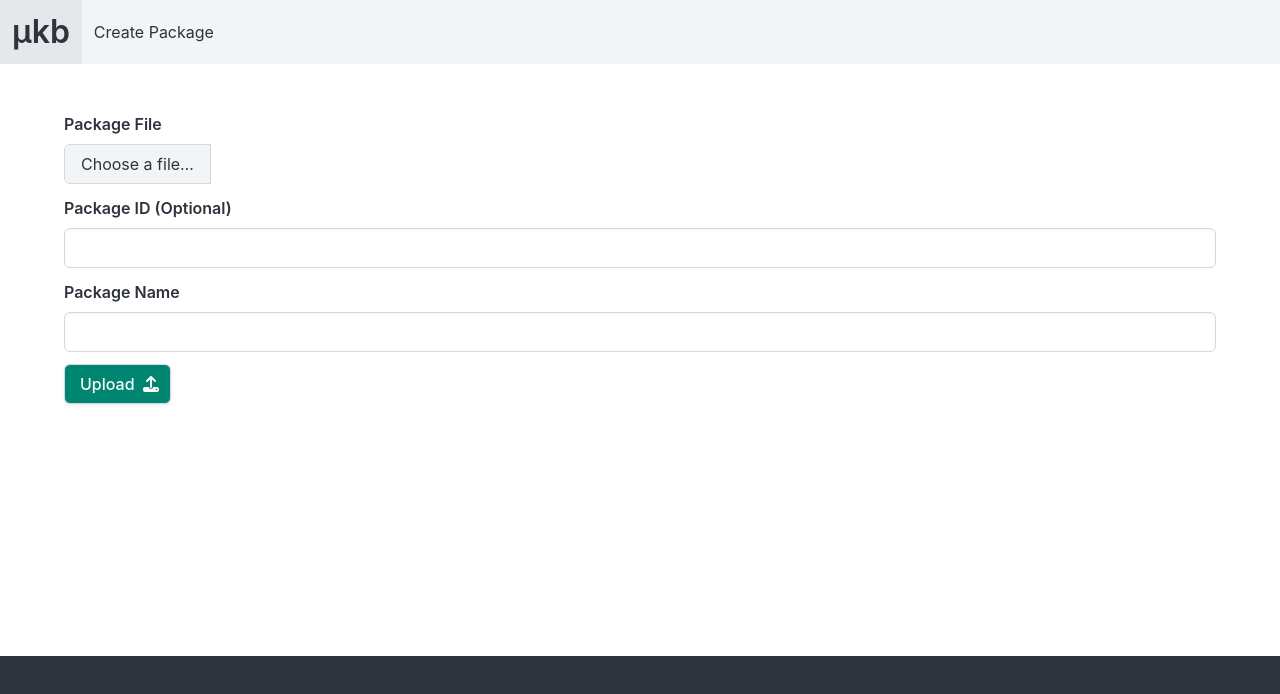
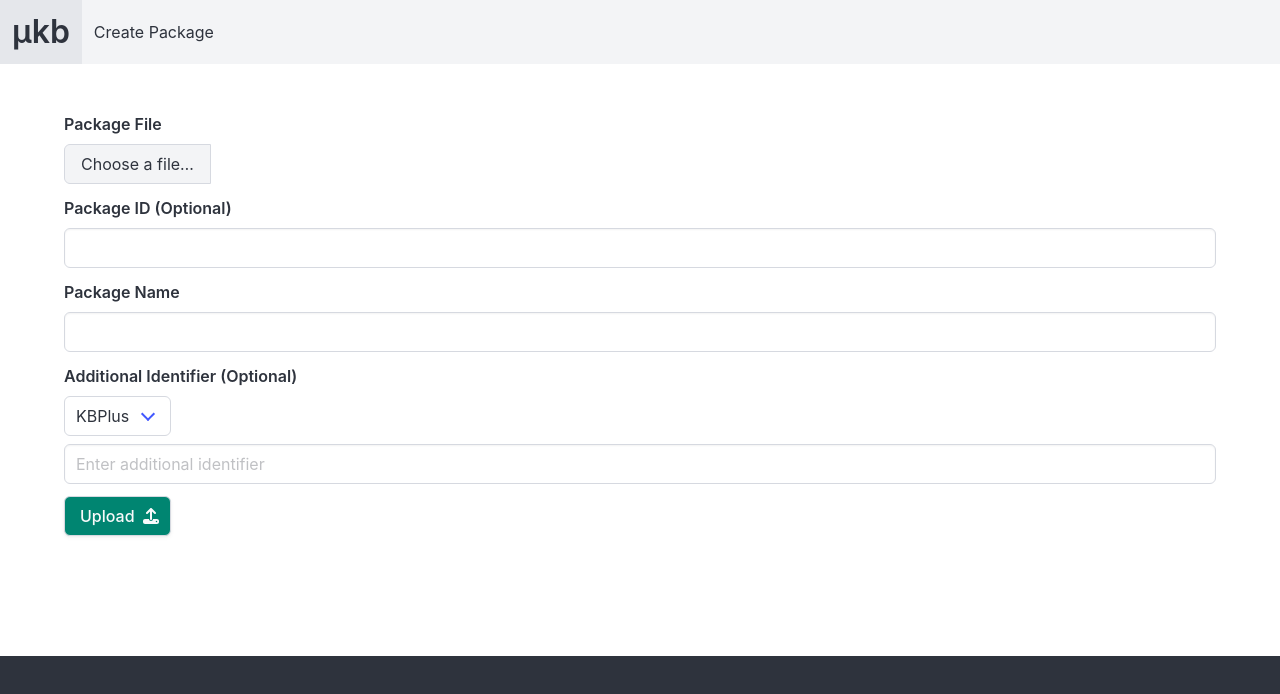
Before and after one commit to andiempettJISC/microkb-ui, a React (Create React App) app: page /create in a window 1280 px wide. Shown: the top 694 px of the page. Built offline with nearby package versions, Linux system fonts and the light colour scheme.

Commit message:
add additional identifiers

```diff
--- a/src/PackageDetails.js
+++ b/src/PackageDetails.js
@@ -24,7 +24,7 @@ const PackageDetails = () => {
 
     try {
       setLoading(true);
-      const response = await fetch(`/package/${packageData.identifier}`); //fetch(`/jisc-exp-tpd-public-api-v1-dev/api/v1/publicExport/pkg/${packageData.identifier}?format=json`);
+      const response = await fetch(`/package/${packageData.identifier}`);
       if (!response.ok) {
         throw new Error(`Failed to fetch package details: ${response.status}`);
       }
@@ -115,15 +115,18 @@ const PackageDetails = () => {
       <div className="box mt-4">
         <h2 className="title is-3">{fullPackageDetails.name || "Untitled"}</h2>
         <p><strong>Package ID:</strong> {fullPackageDetails.identifier}</p>
-        {/* <p><strong>Term Start Date:</strong> {formatDate(fullPackageDetails.PackageTermStartDate)}</p> */}
-        {/* <p><strong>Term End Date:</strong> {formatDate(fullPackageDetails.PackageTermEndDate)}</p> */}
-        {/* <ul>
-          {fullPackageDetails.RelatedOrgs.map((org, index) => (
-            <li key={index}>
-              <strong>{org.OrgRole}</strong>: {org.OrgName}
-            </li>
-          ))}
-        </ul> */}
+        {fullPackageDetails.additional_identifiers && fullPackageDetails.additional_identifiers.length > 0 && (
+          <div>
+            <strong>Additional Identifiers:</strong>
+            <ul>
+              {fullPackageDetails.additional_identifiers.map((id, index) => (
+                <li key={index}>
+                  <strong>{id.type}:</strong> {id.identifier}
+                </li>
+              ))}
+            </ul>
+          </div>
+        )}
         {/* Download Buttons */}
         <div className="buttons mt-4">
           <a
--- a/src/PackageUpload.js
+++ b/src/PackageUpload.js
@@ -7,6 +7,8 @@ const PackageUpload = ({ packageId: initialPackageId, packageName: initialPackag
   const [file, setFile] = useState(null);
   const [packageId, setPackageId] = useState(initialPackageId || '');
   const [packageName, setPackageName] = useState(initialPackageName || '');
+  const [customIdentifierType, setCustomIdentifierType] = useState('kbplus');
+  const [customIdentifierValue, setCustomIdentifierValue] = useState('');
   const [responseMessage, setResponseMessage] = useState('');
   const [warnings, setWarnings] = useState([]);
   const [errors, setErrors] = useState([]);
@@ -31,6 +33,13 @@ const PackageUpload = ({ packageId: initialPackageId, packageName: initialPackag
     formData.append('file', file);
     formData.append('package_id', packageId);
     formData.append('package_name', packageName);
+
+    if (customIdentifierValue) {
+      const additionalIdentifiersJson = JSON.stringify([
+        { type: customIdentifierType, identifier: parseInt(customIdentifierValue, 10) },
+      ]);
+      formData.append('additional_identifiers', additionalIdentifiersJson);
+    }
 
     try {
       const response = await fetch('/upload', {
@@ -105,6 +114,26 @@ const PackageUpload = ({ packageId: initialPackageId, packageName: initialPackag
           </div>
         </div>
         <div className="field">
+          <label className="label">Additional Identifier (Optional)</label>
+          <div className="control">
+            <div className="select">
+              <select value={customIdentifierType} onChange={(e) => setCustomIdentifierType(e.target.value)}>
+                <option value="kbplus">KBPlus</option>
+                {/* Future scope for more identifier types */}
+              </select>
+            </div>
+          </div>
+          <div className="control mt-2">
+            <input
+              className="input"
+              type="text"
+              placeholder="Enter additional identifier"
+              value={customIdentifierValue}
+              onChange={(e) => setCustomIdentifierValue(e.target.value)}
+            />
+          </div>
+        </div>
+        <div className="field">
           <div className="control">
             <button className="button is-primary-25 has-text-white-bis has-background-primary-25" type="submit">
               <span>Upload</span>
--- a/src/Packages.js
+++ b/src/Packages.js
@@ -13,14 +13,13 @@ const Packages = () => {
   const [sortOption, setSortOption] = useState('name'); // Default sort by Name
   const [currentPage, setCurrentPage] = useState(1);
   const [perPage, setPerPage] = useState(10);
-  const [totalPackages, setTotalPackages] = useState(0);
   const navigate = useNavigate();
 
   useEffect(() => {
     const fetchPackages = async () => {
       setLoading(true);
       try {
-        const response = await fetch(`/packages?per_page=${perPage}&page=${currentPage}`);
+        const response = await fetch(`/packages?all=true`);
         if (!response.ok) {
           throw new Error(`HTTP error! status: ${response.status}`);
         }
@@ -28,7 +27,6 @@ const Packages = () => {
         const packagesData = data.packages || [];
         setPackages(packagesData);
         setFilteredPackages(packagesData);
-        setTotalPackages(data.total);
         setLoading(false);
       } catch (err) {
         setError(err.message);
@@ -37,7 +35,7 @@ const Packages = () => {
     };
 
     fetchPackages();
-  }, [currentPage, perPage]);
+  }, []);
 
   const handleSearch = (event) => {
     const term = event.target.value.toLowerCase();
@@ -49,6 +47,7 @@ const Packages = () => {
         (pkg.identifier && pkg.identifier.toLowerCase().includes(term))
     );
     setFilteredPackages(filtered);
+    setCurrentPage(1); // Reset to first page
   };
 
   const handleSort = (event) => {
@@ -95,7 +94,8 @@ const Packages = () => {
   if (error) return <div className="notification is-danger has-background-danger-85">Error loading packages: {error}</div>;
   if (packages.length === 0) return <div className="notification is-warning has-background-warning-85">No packages available.</div>;
 
-  const totalPages = Math.ceil(totalPackages / perPage);
+  const totalPages = Math.ceil(filteredPackages.length / perPage);
+  const displayedPackages = filteredPackages.slice((currentPage - 1) * perPage, currentPage * perPage);
 
   return (
     <div className="container mt-6">
@@ -125,7 +125,7 @@ const Packages = () => {
 
       {/* Packages List */}
       <ul className="list is-hoverable mt-4">
-        {filteredPackages.map((pkg, index) => (
+        {displayedPackages.map((pkg, index) => (
           <li key={index} className="list-item mt-4">
             <div className="content">
             <div className="box mt-4">
```
